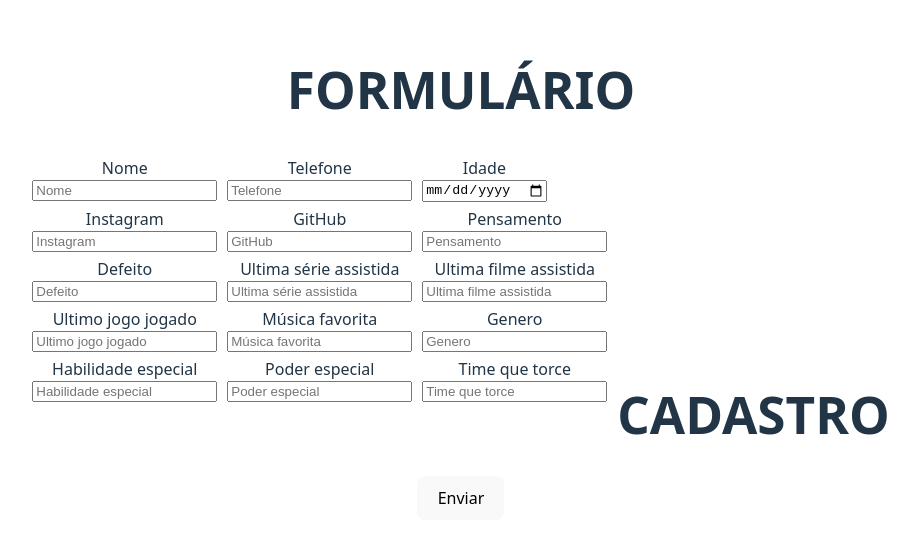
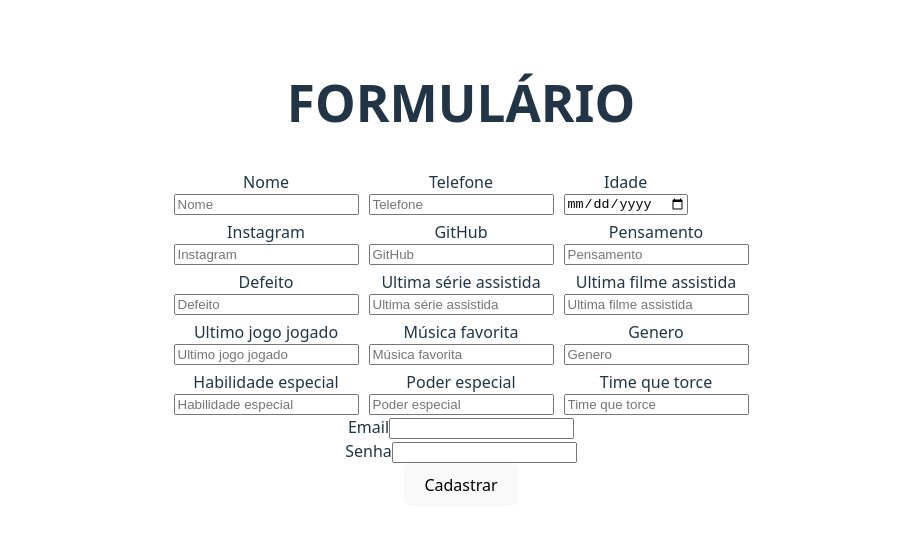
Before and after one commit to isaachuss/4_Bimestre, a React (Vite) app: page / in a window 1280 px wide. Shown: the part 127-670 px from the top of the page, without its empty margins (179-1097 px from the left). Built offline with nearby package versions, Linux system fonts and the light colour scheme; no server answers.

Commit message:
QUINTO COMMIT

```diff
--- a/src/App.jsx
+++ b/src/App.jsx
@@ -1,6 +1,4 @@
-import { useState } from 'react'
-import reactLogo from './assets/react.svg'
-import viteLogo from '/vite.svg'
+import { useEffect, useState } from 'react'
 import './App.css'
 
 function App() {
@@ -15,10 +13,19 @@ function App() {
     setPassword(e.target.value);
   }
 
-  const enviarForms=(e)=>{
+  const enviarForms = (e) => {
     e.preventDefault()
     console.log(`Email: ${email}, Senha: ${senha}`)
+
+
   }
+
+useEffect(() => {
+    fetch("https://www.api.alanleiser.com/")
+    .then(res => res.json())
+    .then(data => console.log(data))
+    .catch(error => console.log('error'))
+}, []);
 
   return (
     <>
@@ -36,7 +43,7 @@ function App() {
 
         <div className='div_label'>
           <label htmlFor="">Telefone</label>
-        <input type="number" placeholder='Telefone'  />
+          <input type="number" placeholder='Telefone' />
         </div>
 
         <div className='div_label'>
@@ -111,14 +118,38 @@ function App() {
         <div className='div_label'>
           <label htmlFor="">Time que torce</label>
           <input type="text" placeholder='Time que torce' />
+
+
+
+        </div>
+
+
+
       </div>
       <div>
-      <h1>CADASTRO</h1>
+        <form onSubmit={enviarForms}>
+          <label htmlFor="email">Email</label>
+          <input
+            id="email"
+            type="email"
+            name="email"
+            value={email}
+            onChange={(e) => mudancaDeEmail(e)} />
+        </form>
+
+        <form onSubmit={enviarForms}>
+          <label htmlFor="password">Senha</label>
+          <input
+            id="password"
+            type="password"
+            name="password"
+            value={password}
+            onChange={(e) => mudancaDePassword(e)} />
+
+          <div className="register">
+            <button className="button" type="submite">Cadastrar</button>
           </div>
-
-</div>
-      <div  >
-        <button>Enviar</button>
+        </form>
       </div>
 
 
```
Lines whose indentation alone changed are shown as unchanged.
